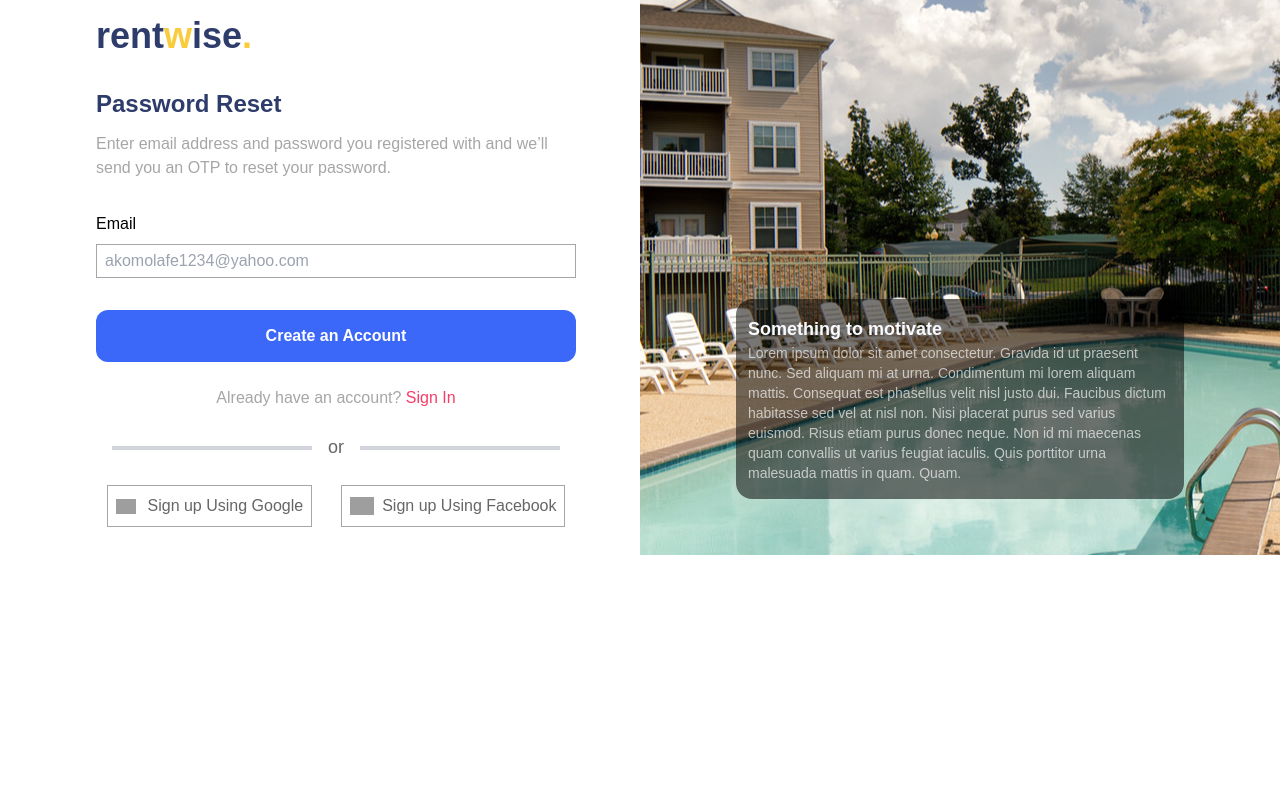
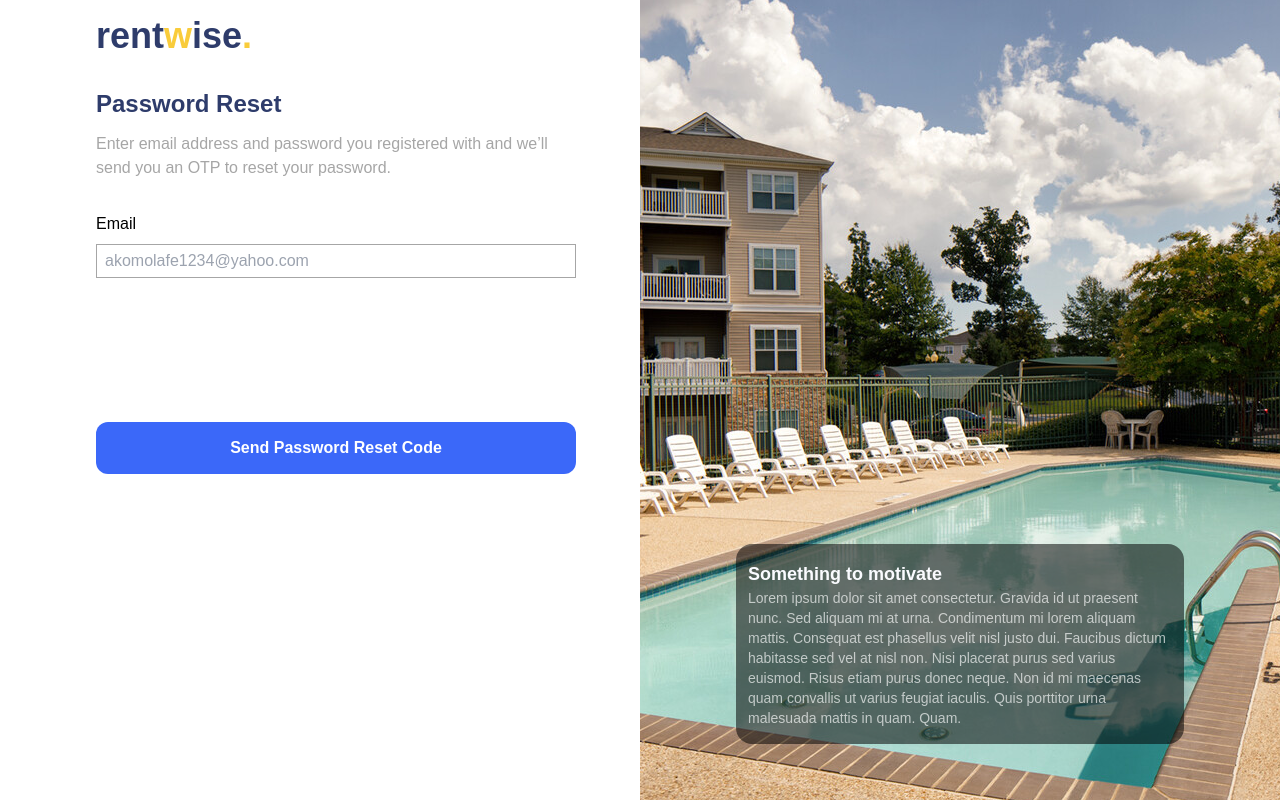
Before and after one commit to Obadea/rentwise, a React (Create React App) app: page /passwordreset in a window 1280 px wide. Built offline with nearby package versions, Linux system fonts and the light colour scheme; grey boxes are pictures that could not be loaded; a web font is replaced by a local one.

Commit message:
password component done

```diff
--- a/src/pages/passwordresetpage/PasswordReset.jsx
+++ b/src/pages/passwordresetpage/PasswordReset.jsx
@@ -22,7 +22,7 @@ function Passwordreset() {
   };
 
   return (
-    <div className="flex flex-col lg:flex-row  min-h-[500px]  ">
+    <div className="flex flex-col lg:flex-row h-screen  min-h-[500px]  ">
       <div className=" my-4 mx-auto px-3 lg:pl-24 lg:pr-16  lg:w-[50%] ">
         <div className="flex justify-between ">
           <Logo />
@@ -41,7 +41,7 @@ function Passwordreset() {
           </p>
         </div>
         <div className="mt-8">
-          <form action="#" className="flex flex-col gap-4">
+          <form action="#" className="flex flex-col gap-32">
             <div className="flex flex-col gap-2">
               <label htmlFor="email">Email</label>
               <input
@@ -56,42 +56,10 @@ function Passwordreset() {
 
             <div className="mt-4 flex flex-col gap-6">
               <button className="w-full h-[52px] px-[10px] py-[20px] rounded-xl bg-customSearchblue text-white text-base flex justify-center items-center  font-bold ">
-                Create an Account
+                Send Password Reset Code
               </button>
-              <p className="text-base font-normal text-customBlackShade text-center">
-                Already have an account?{" "}
-                <Link to="/signin" className="text-customaccent">
-                  Sign In
-                </Link>
-              </p>
             </div>
           </form>
-          <div class="container mx-auto text-center my-6">
-            <div class="or-tag relative inline-block mx-4 flex justify-center items-center">
-              <div class="w-1/2 h-1 bg-gray-300"></div>
-              <span class="mx-4 font-normal text-customStreetcolor text-[18px]">
-                or
-              </span>
-              <div class="w-1/2 h-1 bg-gray-300"></div>
-            </div>
-          </div>
-          <div className="flex gap-2 justify-around mb-3">
-            <h4 className="flex border gap-3 justify-center items-center border-customBlackShade p-2 text-customStreetcolor font-normal text-base">
-              <img
-                src="https://www.cdnlogo.com/logos/g/35/google-icon.svg"
-                className="w-5"
-              />
-              Sign up Using Google
-            </h4>
-
-            <h4 className="flex border items-center gap-2 border-customBlackShade p-2 text-customStreetcolor font-normal text-base">
-              <img
-                src="https://www.cdnlogo.com/logos/f/74/facebook.svg"
-                className="w-6"
-              />
-              Sign up Using Facebook
-            </h4>
-          </div>
         </div>
       </div>
       <div
```
